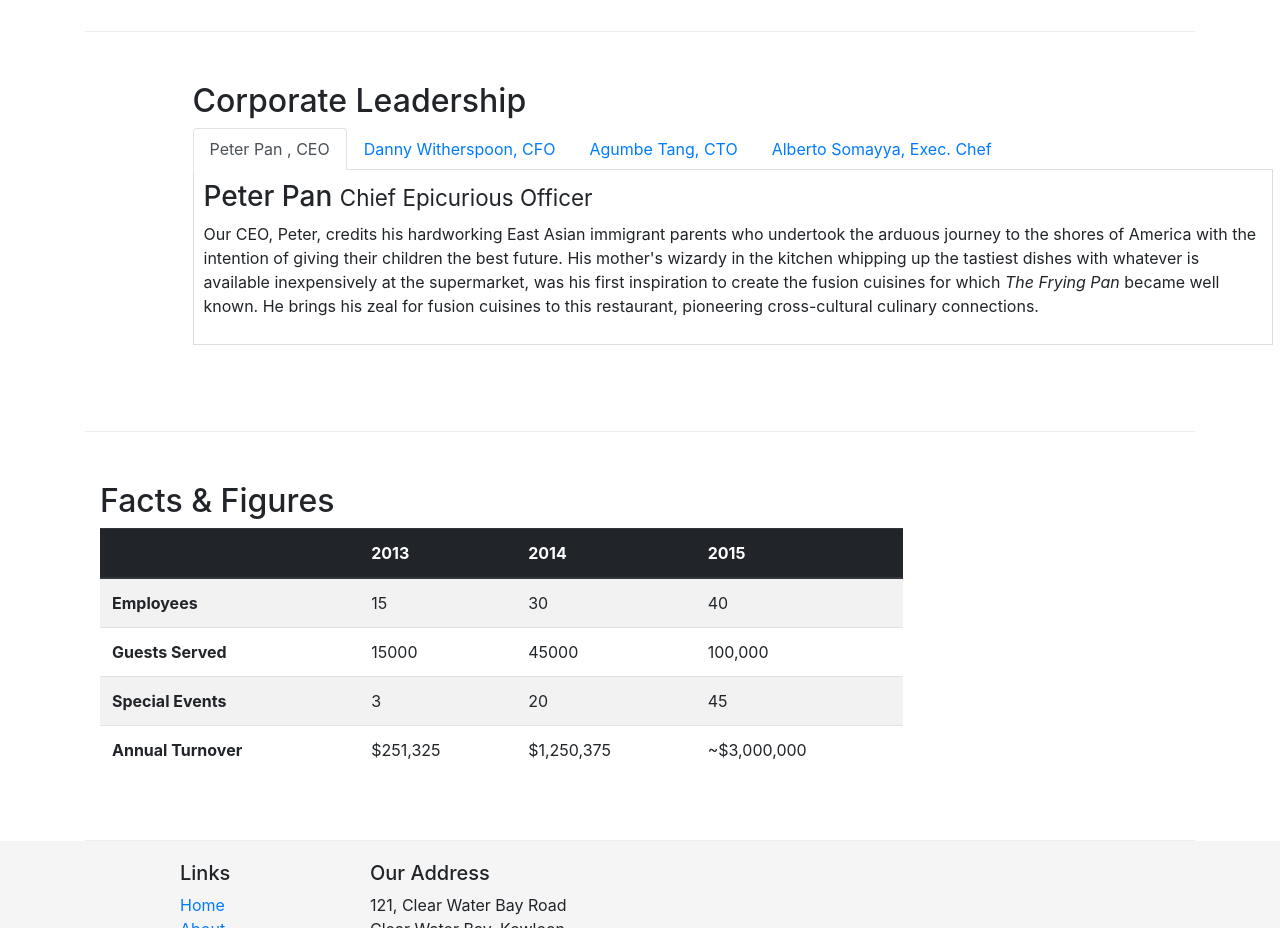
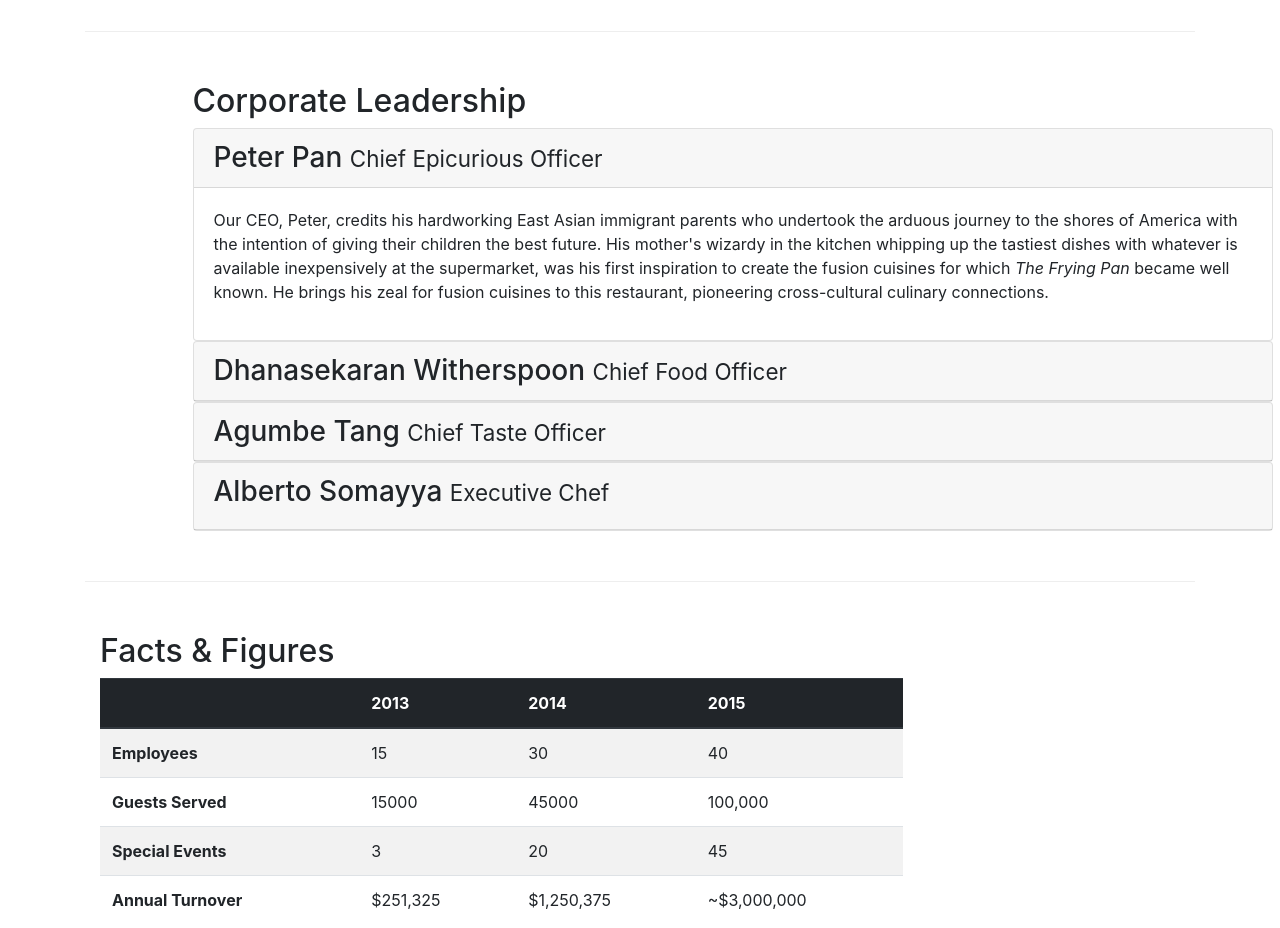
Before and after one commit to kartikBhanderi/bootstrap4, a website: page aboutus.html in a window 1280 px wide. Shown: the part 940-1868 px from the top of the page. Drawn offline with nearby package versions, Linux system fonts and the light colour scheme; files whose address does not match are found by name.

Commit message:
accordian

```diff
--- a/aboutus.html
+++ b/aboutus.html
@@ -119,49 +119,64 @@
             <div class="col-12 offset-1">
                 <h2>Corporate Leadership</h2>
 
-                <ul class="nav nav-tabs">
-                    <li class="nav-item">
-                        <a class="nav-link active" href="#peter" role="tab" data-toggle="tab">Peter Pan , CEO</a>
-                    </li>
+                <div id="accordian">
+                    <div class="card">
+                        <div class="card-header" role="tab" id="peterhead">
+                            <h3 class="mb-0">
+                                <a data-toggle="collapse" data-target="#peter">Peter Pan <small>Chief Epicurious Officer </small></a>
+                            </h3>
+                        </div>
 
-                    <li class="nav-item">
-                        <a class="nav-link" href="#danny" role="tab" data-toggle="tab">Danny Witherspoon, CFO</a>
-                    </li>
-
-                    <li class="nav-item">
-                        <a class="nav-link" href="#agumbe" role="tab" data-toggle="tab">Agumbe Tang, CTO</a>
-                    </li>
-
-                    <li class="nav-item">
-                        <a class="nav-link" href="#alberto" role="tab" data-toggle="tab">Alberto Somayya, Exec. Chef</a>
-                    </li>
-
-                </ul>
-
-                <div class="tab-content">
-
-                    <div role="tabpanel" class="tab-pane fade show active" id="peter">
-                        <h3>Peter Pan <small>Chief Epicurious Officer </small></h3>
-                        <p class="d-none d-sm-block">Our CEO, Peter, credits his hardworking East Asian immigrant parents who undertook the arduous journey to the shores of America with the intention of giving their children the best future. His mother's wizardy in the kitchen whipping up the tastiest dishes with whatever is available inexpensively at the supermarket, was his first inspiration to create the fusion cuisines for which <em>The Frying Pan</em> became well known. He brings his zeal for fusion cuisines to this restaurant, pioneering cross-cultural culinary connections.</p>
+                        <div role="tabpanel" class="collapse show" id="peter" data-parent="#accordian">
+                            <div class="card-body">
+                                <p class="d-none d-sm-block">Our CEO, Peter, credits his hardworking East Asian immigrant parents who undertook the arduous journey to the shores of America with the intention of giving their children the best future. His mother's wizardy in the kitchen whipping up the tastiest dishes with whatever is available inexpensively at the supermarket, was his first inspiration to create the fusion cuisines for which <em>The Frying Pan</em> became well known. He brings his zeal for fusion cuisines to this restaurant, pioneering cross-cultural culinary connections.</p>
+                            </div>
+                        </div>
                     </div>
 
-                    <div role="tabpanel" class="tab-pane fade" id="danny">
-                        <h3>Dhanasekaran Witherspoon <small>Chief Food Officer</small></h3>
-                        <p class="d-none d-sm-block">Our CFO, Danny, as he is affectionately referred to by his colleagues, comes from a long established family tradition in farming and produce. His experiences growing up on a farm in the Australian outback gave him great appreciation for varieties of food sources. As he puts it in his own words, <em>Everything that runs, wins, and everything that stays, pays!</em></p>
+                    <div class="card">
+                        <div class="card-header" role="tab" id="dannyhead">
+                            <h3 class="mb-0">
+                                <a data-toggle="collapse" data-target="#danny">Dhanasekaran Witherspoon <small>Chief Food Officer</small></a>
+                            </h3>
+                        </div>
+
+                        <div role="tabpanel" class="collapse" id="danny" data-parent="#accordian">
+                            <div class="card-body">
+                                <p class="d-none d-sm-block">Our CFO, Danny, as he is affectionately referred to by his colleagues, comes from a long established family tradition in farming and produce. His experiences growing up on a farm in the Australian outback gave him great appreciation for varieties of food sources. As he puts it in his own words, <em>Everything that runs, wins, and everything that stays, pays!</em></p>
+                            </div>
+                        </div>
                     </div>
 
-                    <div role="tabpanel" class="tab-pane fade" id="agumbe">
-
-                        <h3>Agumbe Tang <small>Chief Taste Officer</small></h3>
-                        <p class="d-none d-sm-block">Blessed with the most discerning gustatory sense, Agumbe, our CTO, personally ensures that every dish that we serve meets his exacting tastes. Our chefs dread the tongue lashing that ensues if their dish does not meet his exacting standards. He lives by his motto, <em>You click only if you survive my lick.</em></p>
+                    <div class="card">
+                        <div class="card-header" role="tab" id="agumbehead">
+                            <h3 class="mb-0">
+                                <a data-toggle="collapse" data-target="#agumbe">
+                                    Agumbe Tang <small>Chief Taste Officer</small>
+                                </a>
+                            </h3>
+                        </div>
+                        <div role="tabpanel" class="collapse" id="agumbe" data-parent="#accordian">
+                            <div class="card-body">
+                                <p class="d-none d-sm-block">Blessed with the most discerning gustatory sense, Agumbe, our CTO, personally ensures that every dish that we serve meets his exacting tastes. Our chefs dread the tongue lashing that ensues if their dish does not meet his exacting standards. He lives by his motto, <em>You click only if you survive my lick.</em></p>
+                            </div>
+                        </div>
                     </div>
 
-                    <div role="tabpanel" class="tab-pane fade" id="alberto">
-                        <h3>Alberto Somayya <small>Executive Chef</small></h3>
-                        <p class="d-none d-sm-block">Award winning three-star Michelin chef with wide International experience having worked closely with whos-who in the culinary world, he specializes in creating mouthwatering Indo-Italian fusion experiences. He says, <em>Put together the cuisines from the two craziest cultures, and you get a winning hit! Amma Mia!</em></p>
+                    <div class="card">
+                        <div class="card-header" role="tab" id="albertohead">
+                            <h3>
+                                <a data-toggle="collapse" data-target="#alberto">Alberto Somayya <small>Executive Chef</small></a>
+                            </h3>
+                        </div>
+                        <div role="tabpanel" class="collapse" id="alberto" data-parent="#accordian">
+                            <div class="card-body">
+                            <p class="d-none d-sm-block">Award winning three-star Michelin chef with wide International experience having worked closely with whos-who in the culinary world, he specializes in creating mouthwatering Indo-Italian fusion experiences. He says, <em>Put together the cuisines from the two craziest cultures, and you get a winning hit! Amma Mia!</em></p>
+                            </div>
                         </div>
                     </div>
                 </div>
+            </div>
        </div>
 
        <div class="row row-content">
```
